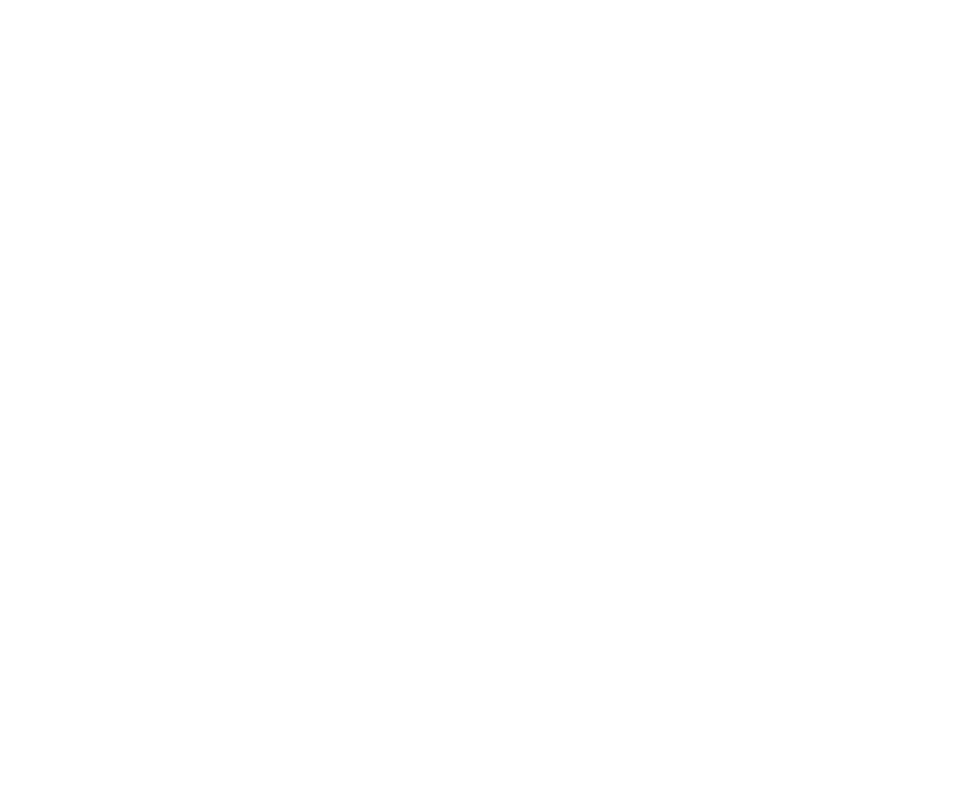
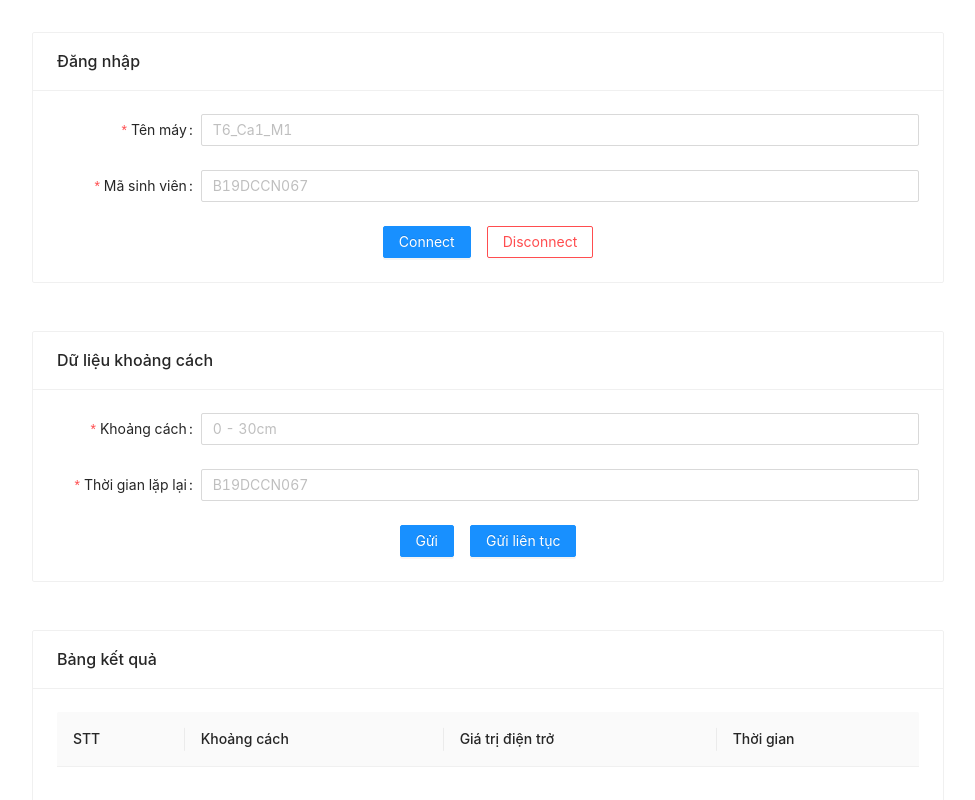
Before and after one commit to thanhbinhle41/Experimento, a React (Create React App) app: page / in a window 1280 px wide. Before the commit this address had no page. Shown: the whole page, without its empty margins (152-1127 px from the left). Built offline with nearby package versions, Linux system fonts and the light colour scheme.

Commit message:
Fix some bugs Students page

```diff
--- a/src/components/HomePage/ChartData/ChartData.js
+++ b/src/components/HomePage/ChartData/ChartData.js
@@ -25,7 +25,7 @@ export const ChartData = ({isDrawChart, setIsDrawChart}) => {
   }
 
   useEffect(() => {
-    if (isDrawChart) {
+    if (isDrawChart && dataTable) {
       let newColums = [...columnsChart];
       let newDataChart = dataTable.map((data) => data.voltage);
       let newLabels = dataTable.map((data) => data.distance);
--- a/src/components/HomePage/Connector/Connector.js
+++ b/src/components/HomePage/Connector/Connector.js
@@ -1,12 +1,13 @@
 import { React, useEffect, useState } from "react";
 import { useDispatch, useSelector } from "react-redux";
 import styles from "./Connector.module.scss";
-import { Button, Form, Input, Card } from "antd";
+import { Button, Form, Input, Card, Modal } from "antd";
 import { authSliceActions } from "../../../features/auth/services/authSlice";
 import { connectionStatusSelector, isSubedSelector } from "../../../services/mqtt/mqttSlice";
+import { ExclamationCircleOutlined } from '@ant-design/icons';
 
 
-const Connector = ({mqttConnect, mqttDisconect, mqttSub, mqttUnSub}) => {
+const Connector = ({mqttConnect, mqttDisconnect, mqttSub, mqttUnSub}) => {
   const dispatch = useDispatch()
   const [topic, setTopic] = useState("");
 
@@ -45,8 +46,23 @@ const Connector = ({mqttConnect, mqttDisconect, mqttSub, mqttUnSub}) => {
     mqttConnect(url, options);
   };
 
+  const onConfirmDisconnect = () => {
+    Modal.confirm({
+      title: 'Bạn có muốn ngắt kết nối này không?',
+      icon: <ExclamationCircleOutlined />,
+      content: 'Xác nhận ngắt kết nối sẽ xoá hết toàn bộ dữ liệu hiện tại!',
+      okText: 'Đồng ý',
+      okType: 'danger',
+      cancelText: 'Bỏ qua',
+      onOk() {
+        onReset();
+      }
+    });
+  };
+
   const onReset = () => {
     form.resetFields();
+    mqttDisconnect();
   };
 
 
@@ -73,14 +89,14 @@ const Connector = ({mqttConnect, mqttDisconect, mqttSub, mqttUnSub}) => {
           <Form.Item
             name="nameComputer"
             label="Tên máy"
-            rules={[{ required: true }]}
+            rules={[{ required: true, message: "\"Tên máy\" không được để trống!" }]}
           >
             <Input placeholder="T6_Ca1_M1" />
           </Form.Item>
           <Form.Item
             name="studentID"
             label="Mã sinh viên"
-            rules={[{ required: true }]}
+            rules={[{ required: true, message: "\"Mã sinh viên\" không được để trống!" }]}
           >
             <Input placeholder="B19DCCN067" />
           </Form.Item>
@@ -88,7 +104,7 @@ const Connector = ({mqttConnect, mqttDisconect, mqttSub, mqttUnSub}) => {
               <Button type="primary" htmlType="submit">
                 {connectionStatus}
               </Button>
-              <Button danger onClick={onReset}>
+              <Button danger onClick={onConfirmDisconnect}>
                 Disconnect
               </Button>
             </div>
--- a/src/components/HomePage/Publisher/Publisher.js
+++ b/src/components/HomePage/Publisher/Publisher.js
@@ -1,13 +1,18 @@
-import React from 'react'
+import {React, useState} from "react";
 import { useDispatch, useSelector } from "react-redux";
 import styles from "./Publisher.module.scss";
-import { Button, Form, Input, Card } from 'antd';
-import { dataAnalyzingActions } from '../../../features/dataAnalyzing/services/dataAnalyzingSlice';
-import { currentIDSelector } from '../../../features/auth/services/authSlice';
+import { Button, Form, Input, Card } from "antd";
+import { dataAnalyzingActions } from "../../../features/dataAnalyzing/services/dataAnalyzingSlice";
+import { currentIDSelector } from "../../../features/auth/services/authSlice";
 
 const Publisher = ({ mqttPublish }) => {
   const dispatch = useDispatch();
+
+  // SELECTOR
   const currentUserID = useSelector(currentIDSelector);
+
+  //USE STATE
+  const [isShowChart, setIsShowChart] = useState(false);
 
   const layout = {
     labelCol: { span: 4 },
@@ -16,38 +21,54 @@ const Publisher = ({ mqttPublish }) => {
 
   const [form] = Form.useForm();
 
-    const onFinish = (values, type="once") => {
+  const onFinish = (values, type = "once") => {
     dispatch(dataAnalyzingActions.setCurrentDistance(values.distance));
     const payload = JSON.stringify({
       type: "get-live-data",
       data: {
-                "distance": values.distance
-            }
+        distance: values.distance,
+      },
     });
-        mqttPublish({topic: currentUserID, qos: 0, payload});
+    mqttPublish({ topic: currentUserID, qos: 0, payload });
   };
 
   return (
     <div className={styles.container}>
-        <Card
-            title="Dữ liệu khoảng cách"
-            actions={[
-
+      <Card title="Dữ liệu khoảng cách" actions={[]}>
+        <Form {...layout} form={form} name="control-hooks" onFinish={onFinish}>
+          <Form.Item
+            name="distance"
+            label="Khoảng cách"
+            rules={[
+              { required: true, message: "Khoảng cách không được bỏ trống!" },
             ]}
           >
-            <Form {...layout} form={form} name="control-hooks" onFinish={onFinish}>
-                <Form.Item name="distance" label="Khoảng cách" rules={[{required: true}]}>
-                    <Input placeholder="0 - 30cm"/>
+            <Input placeholder="0 - 30cm" />
+          </Form.Item>
+          <Form.Item
+            name="timeLoop"
+            label="Thời gian lặp lại"
+            rules={[
+              {
+                required: true,
+                message: '"Thời gian lặp lại" không được để trống!',
+              },
+            ]}
+          >
+            <Input placeholder="B19DCCN067" />
           </Form.Item>
           <div className={styles.group_btn}>
-                    <Button type="primary" htmlType='submit'>Gửi</Button>
-                    <Button type="primary" onClick={() => {}}>Gửi liên tục</Button>
+            <Button type="primary" htmlType="submit">
+              Gửi
+            </Button>
+            <Button type="primary" onClick={() => {}}>
+              Gửi liên tục
+            </Button>
           </div>
         </Form>
       </Card>
     </div>
-    )
-}
+  );
+};
 
-
-export default Publisher
+export default Publisher;
--- a/src/features/dataAnalyzing/components/admin/StudentChart.jsx
+++ b/src/features/dataAnalyzing/components/admin/StudentChart.jsx
@@ -24,7 +24,7 @@ const StudentChart = (props) => {
       data: dataTable.map((data) => data.voltage),
       borderColor: "rgb(255, 99, 132)",
       backgroundColor: "rgba(255, 99, 132, 0.5)",
-      fill: true,
+      fill: false,
       showLine: true,
     },
   ];
--- a/src/features/dataAnalyzing/services/dataAnalyzingSlice.js
+++ b/src/features/dataAnalyzing/services/dataAnalyzingSlice.js
@@ -16,6 +16,8 @@ const dataAnalyzingSlice = createSlice({
           { distance: 25, voltage: 10, time: "23-09-2001" },
           { distance: 18, voltage: 10, time: "24-09-2001" },
           { distance: 20, voltage: 50, time: "25-09-2001" },
+          { distance: 25, voltage: 10, time: "26-09-2001" },
+          { distance: 5, voltage: 20, time: "20-09-2001" },
           { distance: 25, voltage: 10, time: "26-09-2001" },
         ],
         isChosen: false,
--- a/src/pages/HomePage/HomePage.js
+++ b/src/pages/HomePage/HomePage.js
@@ -1,11 +1,10 @@
 import { React, useEffect, useState } from "react";
-import { useDispatch, useSelector } from "react-redux";
+import { useDispatch } from "react-redux";
 import { ChartData } from "../../components/HomePage/ChartData/ChartData";
 import Connector from "../../components/HomePage/Connector/Connector";
 import Publisher from "../../components/HomePage/Publisher/Publisher";
 import { TableData } from "../../components/HomePage/TableData/TableData";
-import { currentIDSelector } from "../../features/auth/services/authSlice";
-import { mqttAction, mqttPayloadSelector } from "../../services/mqtt/mqttSlice";
+import { mqttAction } from "../../services/mqtt/mqttSlice";
 import styles from "./HomePage.module.scss";
 import mqtt from "../../../node_modules/mqtt/dist/mqtt";
 
@@ -16,9 +15,6 @@ const HomePage = () => {
   const [client, setClient] = useState(null);
   const [isDrawChart, setIsDrawChart] = useState(false);
 
-  // SELECTOR
-  const payload = useSelector(mqttPayloadSelector);
-  const currentID = useSelector(currentIDSelector);
 
   const mqttConnect = (host, mqttOption) => {
     dispatch(mqttAction.setConnectionStatus("Connecting"));
@@ -27,14 +23,14 @@ const HomePage = () => {
 
   const mqttDisconnect = () => {
     if (client) {
+      console.log("Disconnected")
       client.end(() => {
-        dispatch(mqttAction.setConnectionStatus("Disconnected"));
+        dispatch(mqttAction.setConnectionStatus("Connect"));
       });
     }
   }
 
   const mqttPublish = (context) => {
-    console.log(client);
     if (client) {
       const { topic, qos, payload } = context;
       client.publish(topic, payload, { qos }, error => {
--- a/src/routers/routes.js
+++ b/src/routers/routes.js
@@ -4,6 +4,10 @@ import PrivateRoutes from "./PrivateRoutes/PrivateRoutes";
 import HomePage from "../pages/HomePage/HomePage";
 
 const routes = [
+  {
+    path: "/",
+    element: <HomePage></HomePage>,
+  },
   {
     path: "/home-page",
     element: <HomePage></HomePage>,
```
Lines whose indentation alone changed are shown as unchanged.
